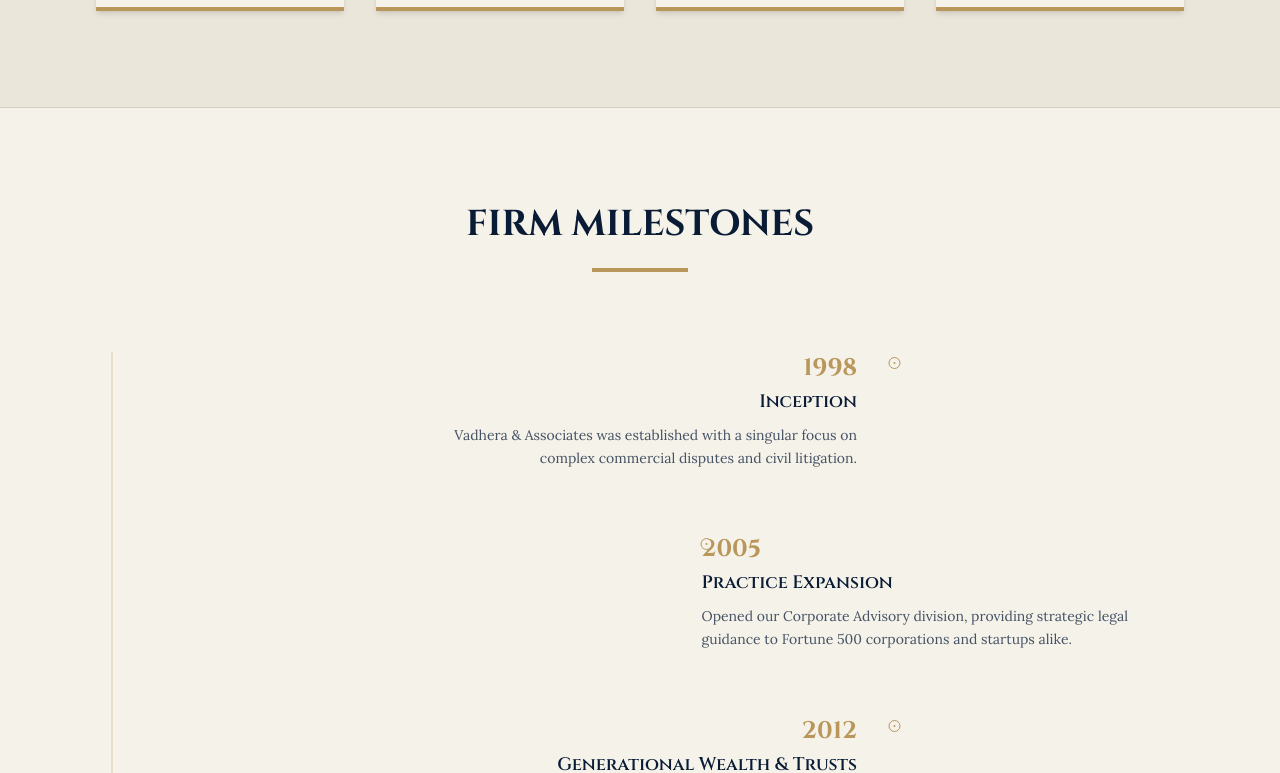
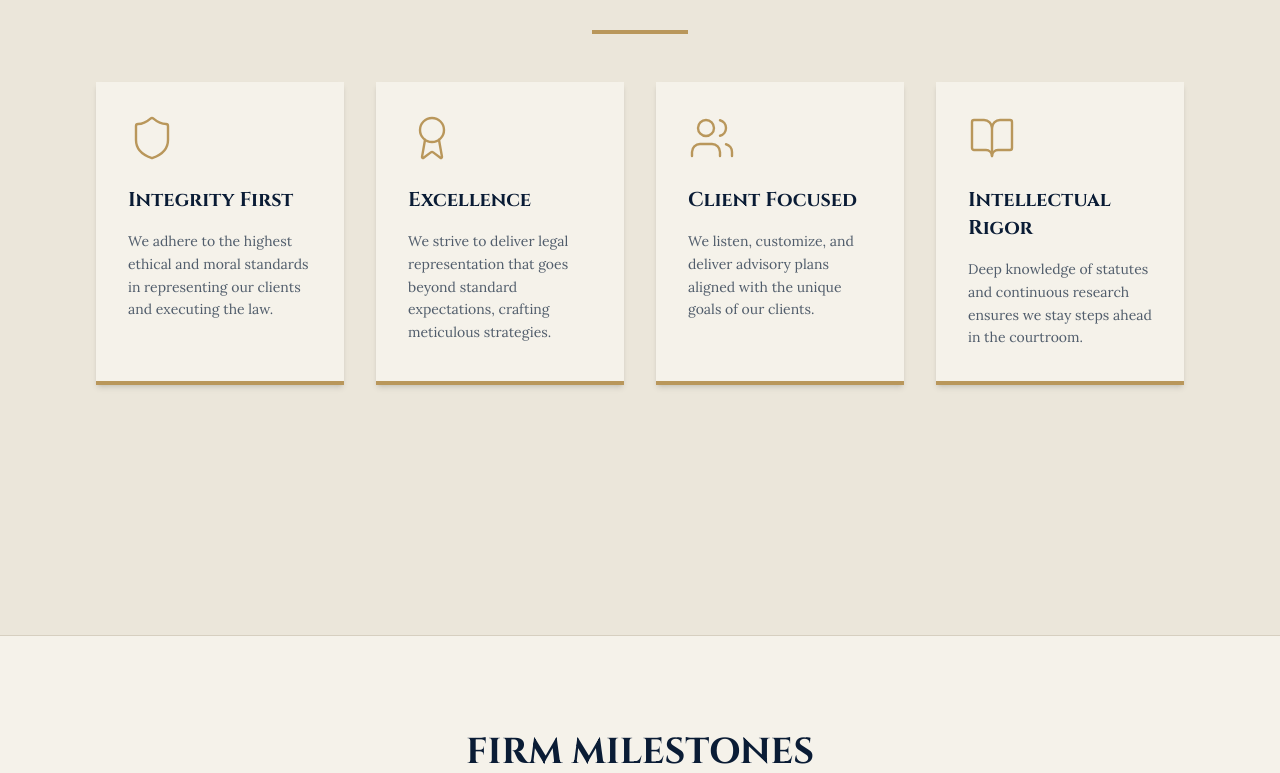
Before and after one commit to Ayushk212/Lawfirm, a React (Vite) app: page /about in a window 1280 px wide. Shown: the part 1747-2520 px from the top of the page. Built offline with nearby package versions, Linux system fonts and the light colour scheme.

Commit message:
Refactor: Remove desktop scroll-snapping and set section min heights to 115vh to prevent adjacent sections from showing at the bottom of the fold

```diff
--- a/src/pages/About.tsx
+++ b/src/pages/About.tsx
@@ -62,7 +62,7 @@ export default function About() {
       </section>
 
       {/* Overview / Narrative */}
-      <section className="px-6 md:px-12 lg:px-24 py-24 max-w-7xl mx-auto grid lg:grid-cols-2 gap-16 items-center">
+      <section className="px-6 md:px-12 lg:px-24 py-24 max-w-7xl mx-auto min-h-[115vh] flex flex-col justify-center lg:grid lg:grid-cols-2 lg:gap-16 lg:items-center">
         <motion.div
           initial="hidden"
           whileInView="visible"
@@ -91,15 +91,15 @@ export default function About() {
           <img
             src="https://images.unsplash.com/photo-1454165804606-c3d57bc86b40?q=80&w=1200&auto=format&fit=crop"
             alt="Law firm meeting room table"
-            className="w-full h-[450px] object-cover"
+            className="w-full h-[400px] object-cover"
           />
         </motion.div>
       </section>
 
       {/* Core Values */}
-      <section className="bg-[#EBE6DA] py-24 border-y border-[#D6CFC0]">
+      <section className="bg-[#EBE6DA] py-24 border-y border-[#D6CFC0] min-h-[115vh] flex flex-col justify-center">
         <div className="max-w-7xl mx-auto px-6 md:px-12 lg:px-24">
-          <div className="text-center mb-20">
+          <div className="text-center mb-12">
             <h2 className="text-4xl font-cinzel font-bold text-[#0A1C35]">OUR CORE VALUES</h2>
             <div className="w-24 h-1 bg-[#B9975B] mx-auto mt-6"></div>
           </div>
@@ -132,8 +132,8 @@ export default function About() {
       </section>
 
       {/* History Timeline */}
-      <section className="py-24 max-w-7xl mx-auto px-6 md:px-12 lg:px-24">
-        <div className="text-center mb-20">
+      <section className="py-24 max-w-7xl mx-auto px-6 md:px-12 lg:px-24 min-h-[115vh] flex flex-col justify-center">
+        <div className="text-center mb-10">
           <h2 className="text-4xl font-cinzel font-bold text-[#0A1C35]">FIRM MILESTONES</h2>
           <div className="w-24 h-1 bg-[#B9975B] mx-auto mt-6"></div>
         </div>
@@ -146,7 +146,7 @@ export default function About() {
               whileInView={{ opacity: 1, x: 0 }}
               viewport={{ once: true, margin: "-50px" }}
               transition={{ duration: 0.6, delay: idx * 0.1 }}
-              className={`relative mb-16 md:w-[45%] md:ml-auto ${
+              className={`relative mb-12 md:w-[45%] md:ml-auto ${
                 idx % 2 === 0 ? 'md:mr-auto md:ml-0 md:text-right' : 'md:text-left'
               }`}
             >
```
